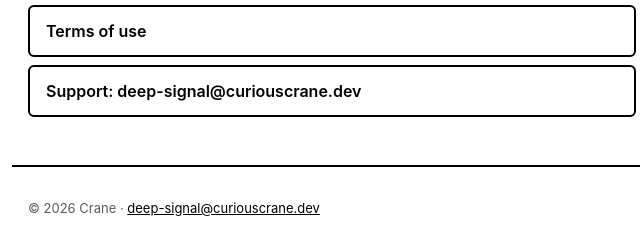
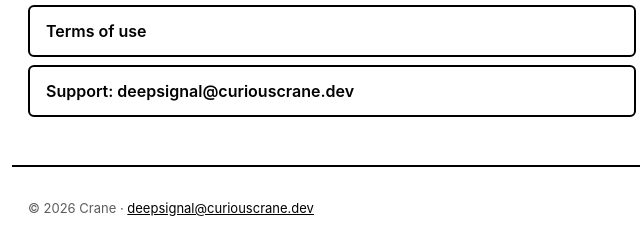
Before and after one commit to cindy21td/app-sites, a plain HTML site: page deep-signal/index.html in a window 1280 px wide. Shown: the part 1205-1452 px from the top of the page, 308-948 px from the left. Drawn offline with Linux system fonts and the light colour scheme.

Commit message:
deep-signal: support email deepsignal@curiouscrane.dev (folder only)
Co-Authored-By: Claude Opus 5.5 <noreply@anthropic.com>
Claude-Session: https://claude.ai/code/session_01NgjF3NztYUX4owvGYu17UX

```diff
--- a/deep-signal/index.html
+++ b/deep-signal/index.html
@@ -22,9 +22,9 @@
 <ul class="links">
 <li><a href="privacy/">Privacy policy</a></li>
 <li><a href="https://www.apple.com/legal/internet-services/itunes/dev/stdeula/">Terms of use</a></li>
-<li><a href="mailto:deep-signal@curiouscrane.dev?subject=Deep%20Signal%3A%20Space%20Horror">Support: deep-signal@curiouscrane.dev</a></li>
+<li><a href="mailto:deepsignal@curiouscrane.dev?subject=Deep%20Signal%3A%20Space%20Horror">Support: deepsignal@curiouscrane.dev</a></li>
 </ul>
 </main>
-<footer>© 2026 Crane · <a href="mailto:deep-signal@curiouscrane.dev">deep-signal@curiouscrane.dev</a></footer>
+<footer>© 2026 Crane · <a href="mailto:deepsignal@curiouscrane.dev">deepsignal@curiouscrane.dev</a></footer>
 </body>
 </html>
```
Also changed, not shown: deep-signal/privacy/index.html (+2 -2 lines).
